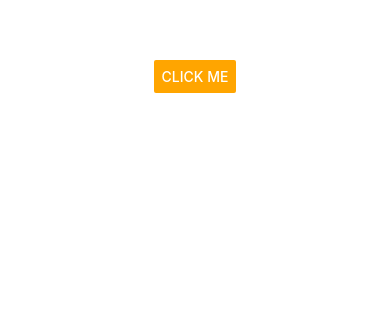
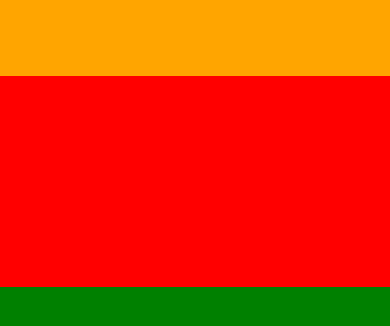
Before and after one commit to sia162/igive, a React Native app: screen / in a window 390 px wide. Shown: the part 346-672 px from the top of the page. Built offline with nearby package versions, Linux system fonts and the light colour scheme.

Commit message:
b10: flexbox

```diff
--- a/App.js
+++ b/App.js
@@ -1,16 +1,13 @@
 import { StatusBar } from "expo-status-bar";
-import { StyleSheet, SafeAreaView, Button } from "react-native";
+import { StyleSheet, SafeAreaView, View } from "react-native";
 
 export default function App() {
   return (
-    <SafeAreaView style={styles.container}>
-      <Button
-        color="orange"
-        title="click me"
-        onPress={() => console.log("button pressed")}
-      />
-      <StatusBar style="auto" />
-    </SafeAreaView>
+    <View style={{ backgroundColor: "blue", flex: 1 }}>
+      <View style={{ backgroundColor: "orange", flex: 2 }}></View>
+      <View style={{ backgroundColor: "red", flex: 1 }}></View>
+      <View style={{ backgroundColor: "green", flex: 1 }}></View>
+    </View>
   );
 }
 
```
